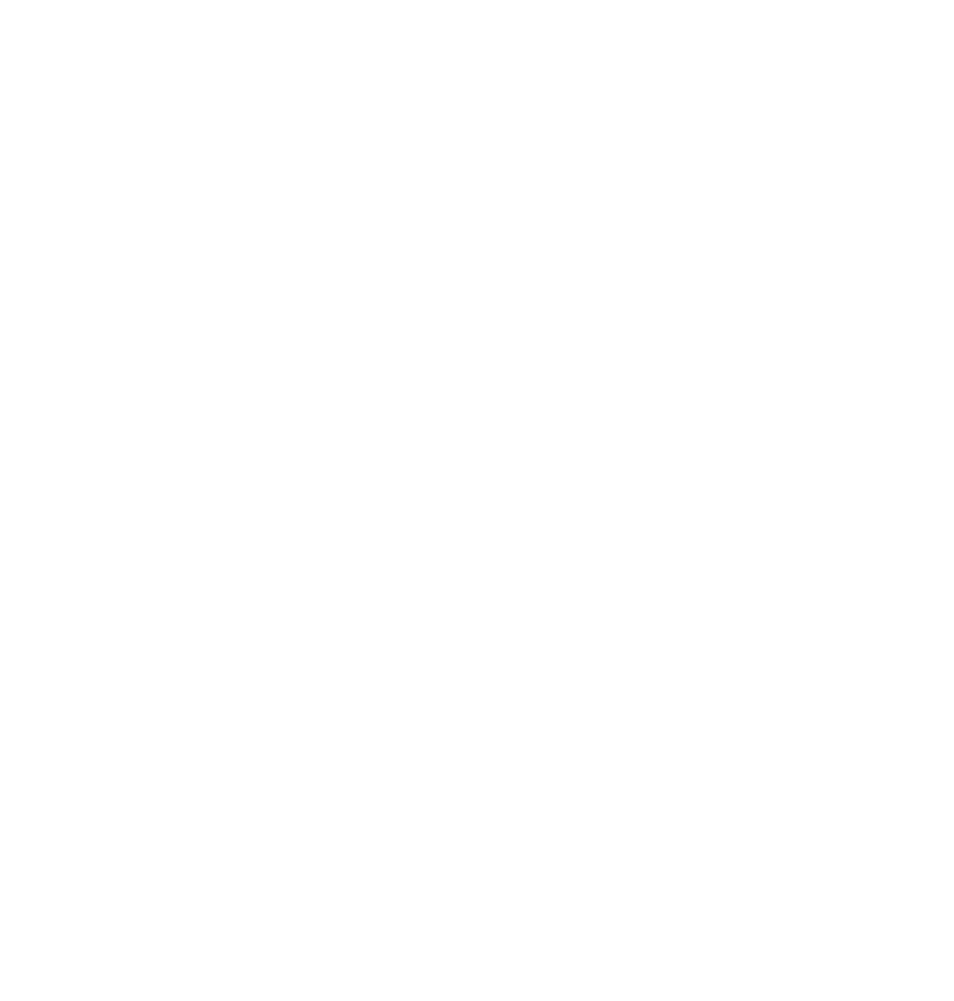
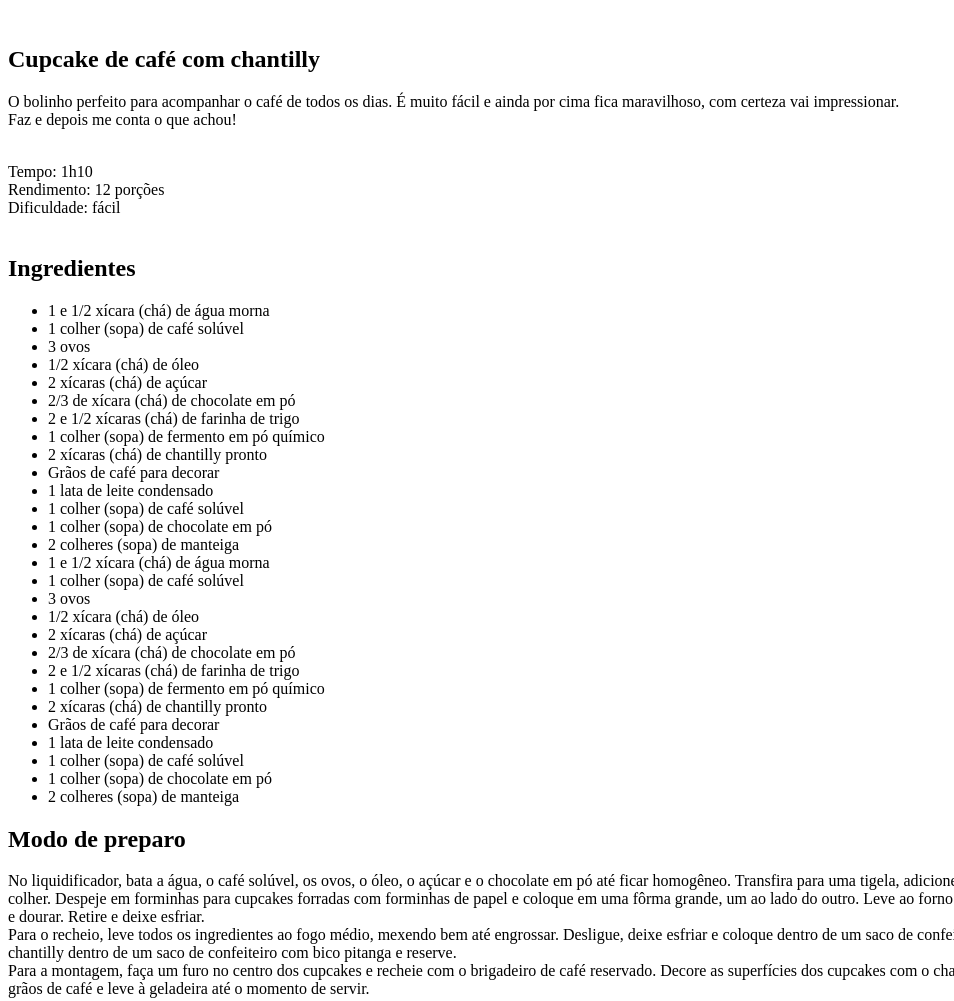
Before and after one commit to rafari1103/projeto-receita, a plain HTML site: page index.html in a window 1280 px wide. Shown: the whole page, without its empty margins (0-954 px from the left). Before the commit the page ends 800 px from the top, so only its background shows below. Drawn offline with Linux system fonts and the light colour scheme.

Commit message:
Iniciando a estrutura HTML

```diff
--- a/index.html
+++ b/index.html
@@ -6,6 +6,65 @@
     <title>Página de receita</title>
 </head>
 <body>
+    <div id="page">
+         <img src="" alt="">
+        <main>
+            <section id="about"></section>
+                <h2>Cupcake de café com chantilly</h2>
+                <p>
+                    O bolinho perfeito para acompanhar o café de todos os dias. É muito fácil e ainda por cima fica maravilhoso, com certeza vai impressionar. <br> Faz e depois me conta o que achou!
+                    <br><br>
+                </p>
+                <p>
+                    Tempo: 1h10 <br>
+                    Rendimento: 12 porções <br>
+                    Dificuldade: fácil <br>
+                    <br>
+                </p>
+            <section id="ingredients">
+                <h2>Ingredientes</h2>
+                <ul>
+               <li>1 e 1/2 xícara (chá) de água morna
+               <li>1 colher (sopa) de café solúvel
+               <li>3 ovos
+               <li>1/2 xícara (chá) de óleo
+               <li>2 xícaras (chá) de açúcar
+               <li>2/3 de xícara (chá) de chocolate em pó
+               <li>2 e 1/2 xícaras (chá) de farinha de trigo
+               <li>1 colher (sopa) de fermento em pó químico
+               <li>2 xícaras (chá) de chantilly pronto
+               <li>Grãos de café para decorar
+               <li>1 lata de leite condensado
+               <li>1 colher (sopa) de café solúvel
+               <li>1 colher (sopa) de chocolate em pó
+               <li>2 colheres (sopa) de manteiga
+               <li>1 e 1/2 xícara (chá) de água morna</li>
+               <li>1 colher (sopa) de café solúvel</li>
+               <li>3 ovos</li>
+               <li>1/2 xícara (chá) de óleo</li>
+               <li>2 xícaras (chá) de açúcar</li>
+               <li>2/3 de xícara (chá) de chocolate em pó</li>
+               <li>2 e 1/2 xícaras (chá) de farinha de trigo</li>
+               <li>1 colher (sopa) de fermento em pó químico</li>
+               <li>2 xícaras (chá) de chantilly pronto</li>
+               <li>Grãos de café para decorar</li>
+               <li>1 lata de leite condensado</li>
+               <li>1 colher (sopa) de café solúvel</li>
+               <li>1 colher (sopa) de chocolate em pó</li>
+               <li>2 colheres (sopa) de manteiga</li>
+
+            </ul>
+            </section>
+
+            <section id="preparation">
+                <h2>Modo de preparo</h2>
+                <p>
+                   No liquidificador, bata a água, o café solúvel, os ovos, o óleo, o açúcar e o chocolate em pó até ficar homogêneo. Transfira para uma tigela, adicione a farinha e o fermento e misture com uma colher. Despeje em forminhas para cupcakes forradas com forminhas de papel e coloque em uma fôrma grande, um ao lado do outro. Leve ao forno médio, preaquecido, por 25 minutos ou até assar e dourar. Retire e deixe esfriar. <br>
+                   Para o recheio, leve todos os ingredientes ao fogo médio, mexendo bem até engrossar. Desligue, deixe esfriar e coloque dentro de um saco de confeiteiro com bico perle. Reserve. Coloque o chantilly dentro de um saco de confeiteiro com bico pitanga e reserve. <br>
+                   Para a montagem, faça um furo no centro dos cupcakes e recheie com o brigadeiro de café reservado. Decore as superfícies dos cupcakes com o chantilly reservado, fazendo círculos. Decore com grãos de café e leve à geladeira até o momento de servir.
+                </p>
+            </section>
+    </div>
 
 </body>
 </html>
```
